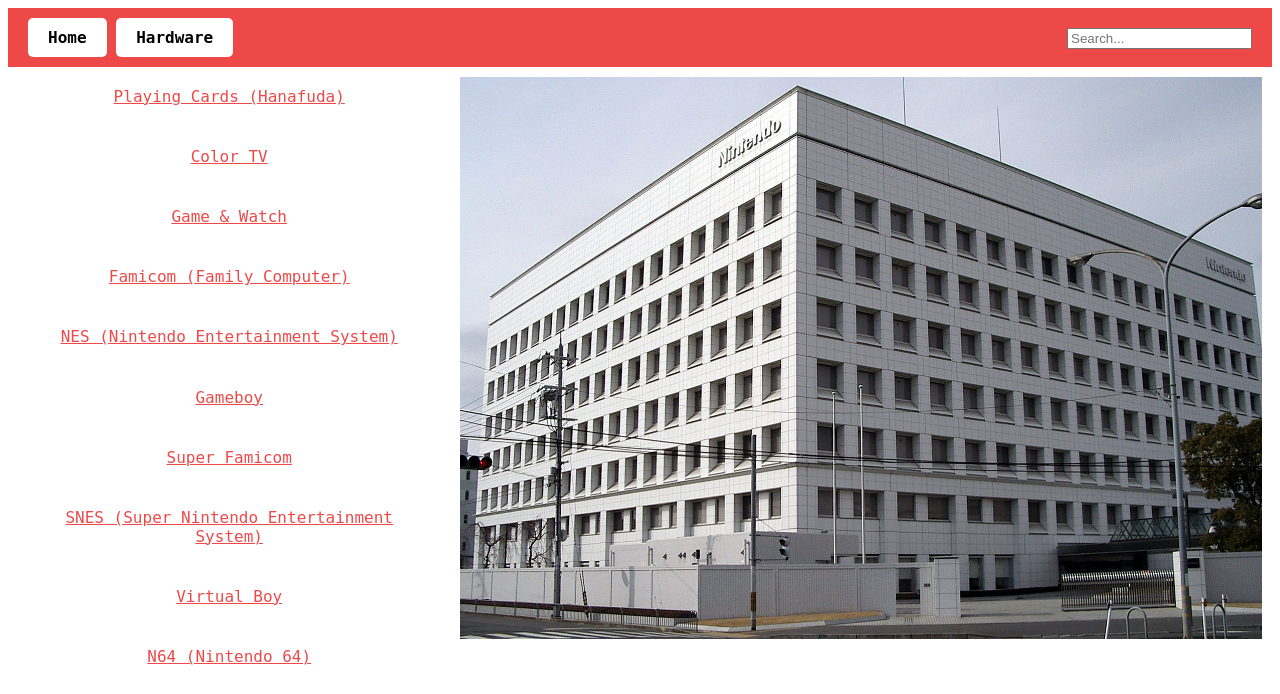
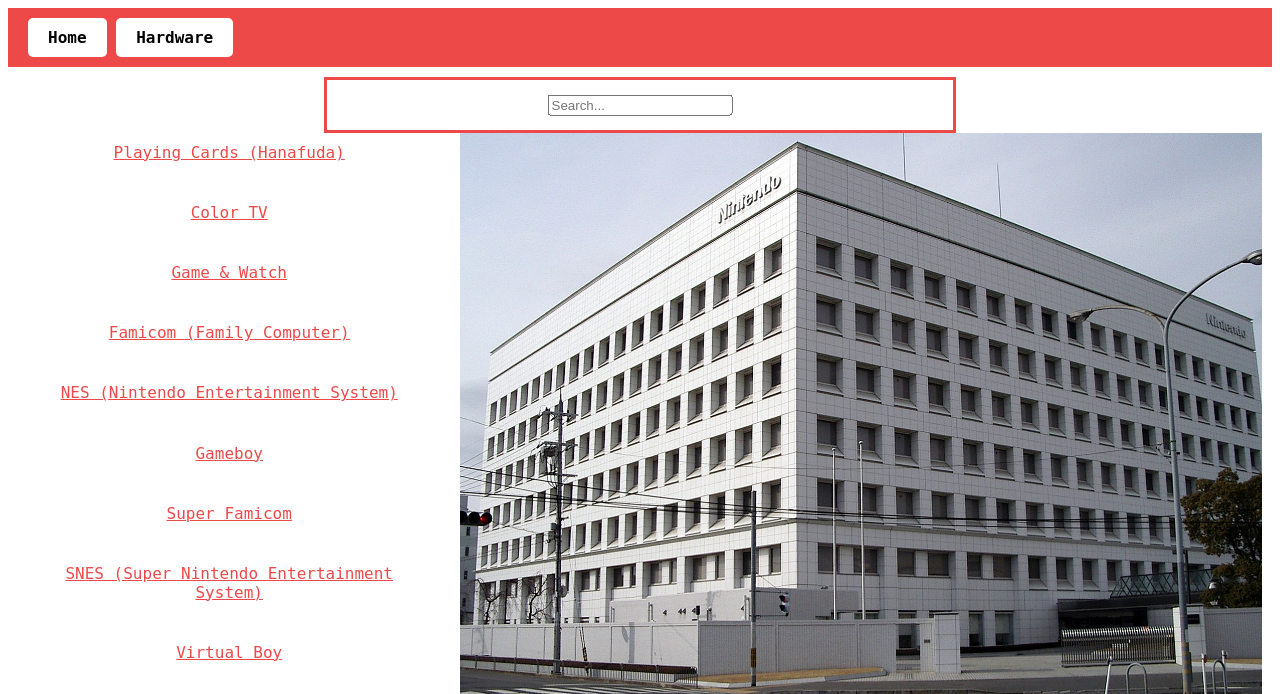
Before and after one commit to 22197/yr12db_webproject, a Flask app: page /allhardware in a window 1280 px wide. Shown: the top 694 px of the page. Run offline with Flask 3, Linux system fonts and the light colour scheme; data comes from the database, SQL or seed files in the repository; some web fonts are replaced.

Commit message:
Add search bar to All_hardware, start program

```diff
--- a/static/style.css
+++ b/static/style.css
@@ -44,9 +44,7 @@ header{
 .buttonlink:hover{
     background-color: whitesmoke;
 }
-.searchbar{
-    float:right;
-}
+
 
 /* home.html */
 .buttonlink1{
@@ -61,6 +59,7 @@ header{
     border-left: 50%
 }
 .container {
+    top:10px;
     height: 200px;
     position: relative;
     border: 3px solid #EE4949;
@@ -102,10 +101,28 @@ header{
 .img1{
     width: 100%;
     height: auto;
-    position: sticky;
+    position: sticky; /* Makes the image stay in place when scrolling (Advice from Alex)*/
     top: 20px;
 }
-
+.img2{
+    width: 100%;
+    height: auto;
+    position: sticky; /* Makes the image stay in place when scrolling (Advice from Alex)*/
+    top: 20px;
+}
+    /* searchbar */
+.container1 {
+    top:10px;
+    bottom:10px;
+    height: 50px;
+    position: relative;
+    border: 3px solid #EE4949;
+    margin-right: 25%;
+    margin-left: 25%;
+}
+.searchbar{
+    float:center;
+}
 
 /* hardware.html */
 .column{
--- a/templates/_header.html
+++ b/templates/_header.html
@@ -1,8 +1,4 @@
     <nav>
         <b><a href="/" class="buttonlink">Home</a></b>
         <b><a href="/allhardware" class="buttonlink">Hardware</a></b>
-        <div class="searchbar">
-            <input type="text" placeholder="Search...">
-        </div>
-
     </nav>
--- a/templates/all_hardware.html
+++ b/templates/all_hardware.html
@@ -1,5 +1,15 @@
 {% extends "layout.html" %}
 {% block content %}
+
+
+<div class = "container1">
+   <div class="center">
+        <div class="searchbar">
+            <input type="text" placeholder="Search...">
+        </div>
+   </div>
+</div>
+
 <div class="row">
     <div class="column1left">
         {% for hardware in hardwares%} {# when the mouse hovers the links, the image changes respectivly (help from Github Copilot)#}
```
Lines whose indentation alone changed are shown as unchanged.
